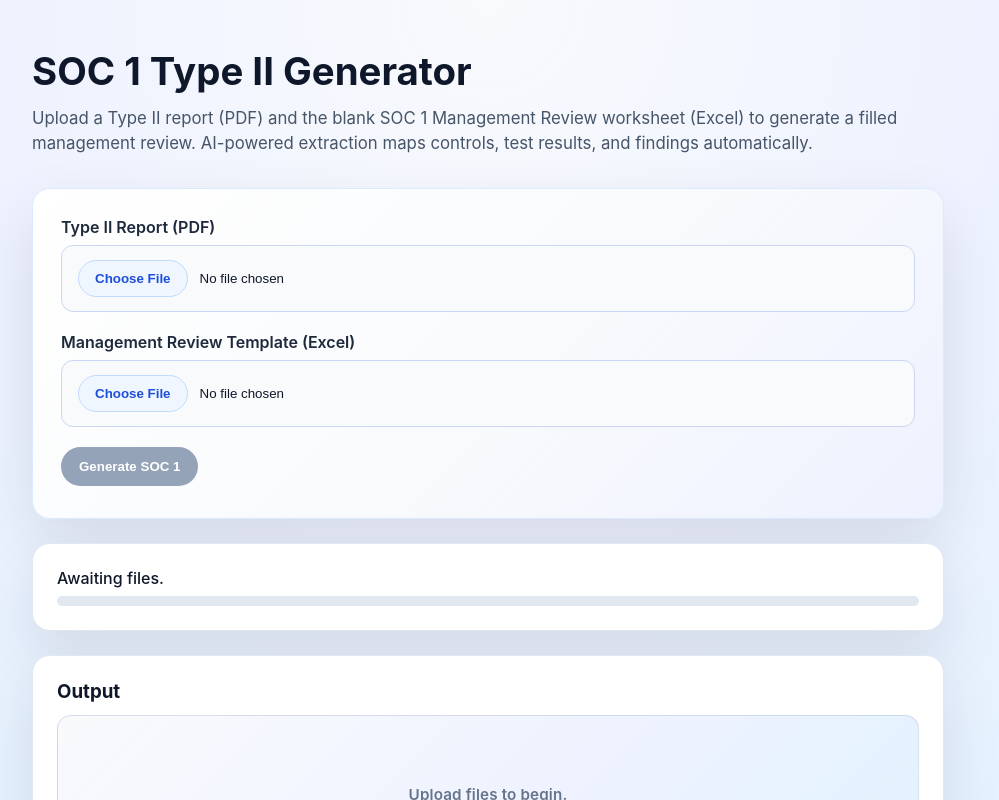
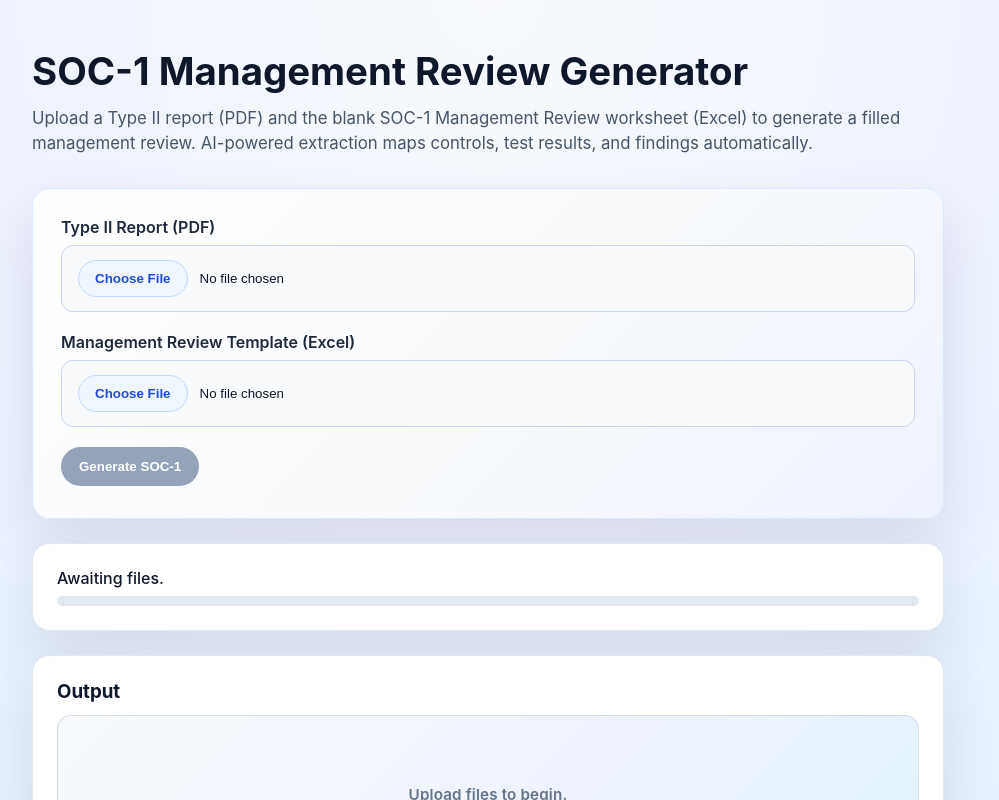
Before and after one commit to domchang1/soc1-agent, a React (Vite) app in the folder frontend/: page / in a window 1280 px wide. Shown: the top 800 px of the page, without its empty margins (152-1151 px from the left). Built offline with nearby package versions, Linux system fonts and the light colour scheme.

Commit message:
slightname/ui fixes

```diff
--- a/frontend/index.html
+++ b/frontend/index.html
@@ -3,7 +3,7 @@
   <head>
     <meta charset="UTF-8" />
     <meta name="viewport" content="width=device-width, initial-scale=1.0" />
-    <title>SOC 1 Generator</title>
+    <title>SOC-1 Generator</title>
   </head>
   <body>
     <div id="root"></div>
--- a/frontend/src/App.tsx
+++ b/frontend/src/App.tsx
@@ -56,7 +56,7 @@ export default function App() {
             "",
             "The AI agent is:",
             "• Extracting text and tables from the PDF",
-            "• Analyzing the SOC1 Type II report content",
+            "• Analyzing the SOC1 Management Review report content",
             "• Mapping controls to the Excel template",
             "",
             "This may take 1-2 minutes depending on document size.",
@@ -243,9 +243,9 @@ export default function App() {
   return (
     <div className="page">
       <section className="hero">
-        <h1>SOC 1 Type II Generator</h1>
+        <h1>SOC-1 Management Review Generator</h1>
         <p>
-          Upload a Type II report (PDF) and the blank SOC 1 Management Review worksheet (Excel)
+          Upload a Type II report (PDF) and the blank SOC-1 Management Review worksheet (Excel)
           to generate a filled management review. AI-powered extraction maps controls,
           test results, and findings automatically.
         </p>
@@ -275,7 +275,7 @@ export default function App() {
           </div>
           <div className="button-group">
             <button type="button" onClick={handleUpload} disabled={!canSubmit}>
-              {isUploading ? "Uploading..." : isProcessing ? "Processing..." : "Generate SOC 1"}
+              {isUploading ? "Uploading..." : isProcessing ? "Processing..." : "Generate SOC-1"}
             </button>
             {(canDownload || jobId) && (
               <button
```
